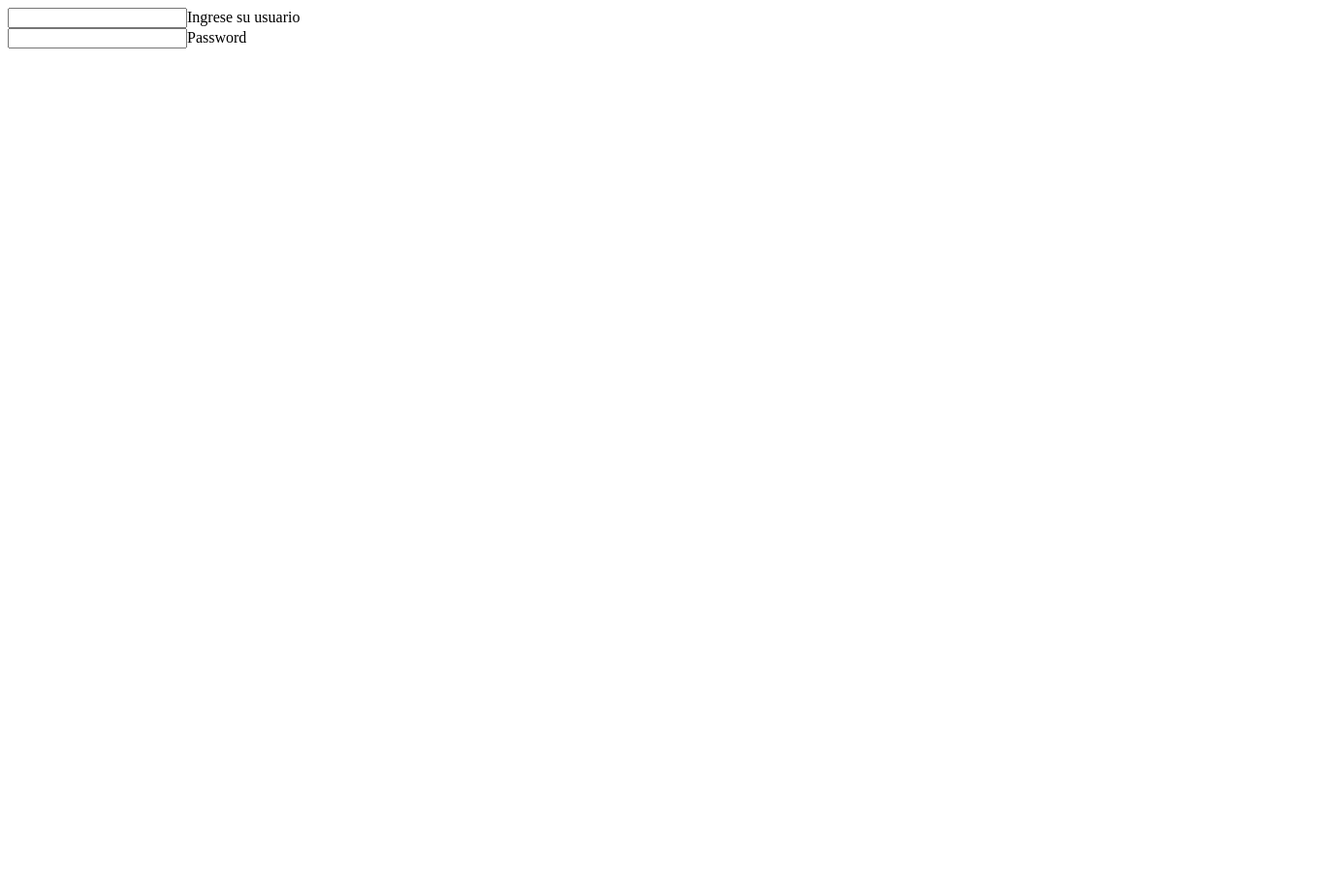
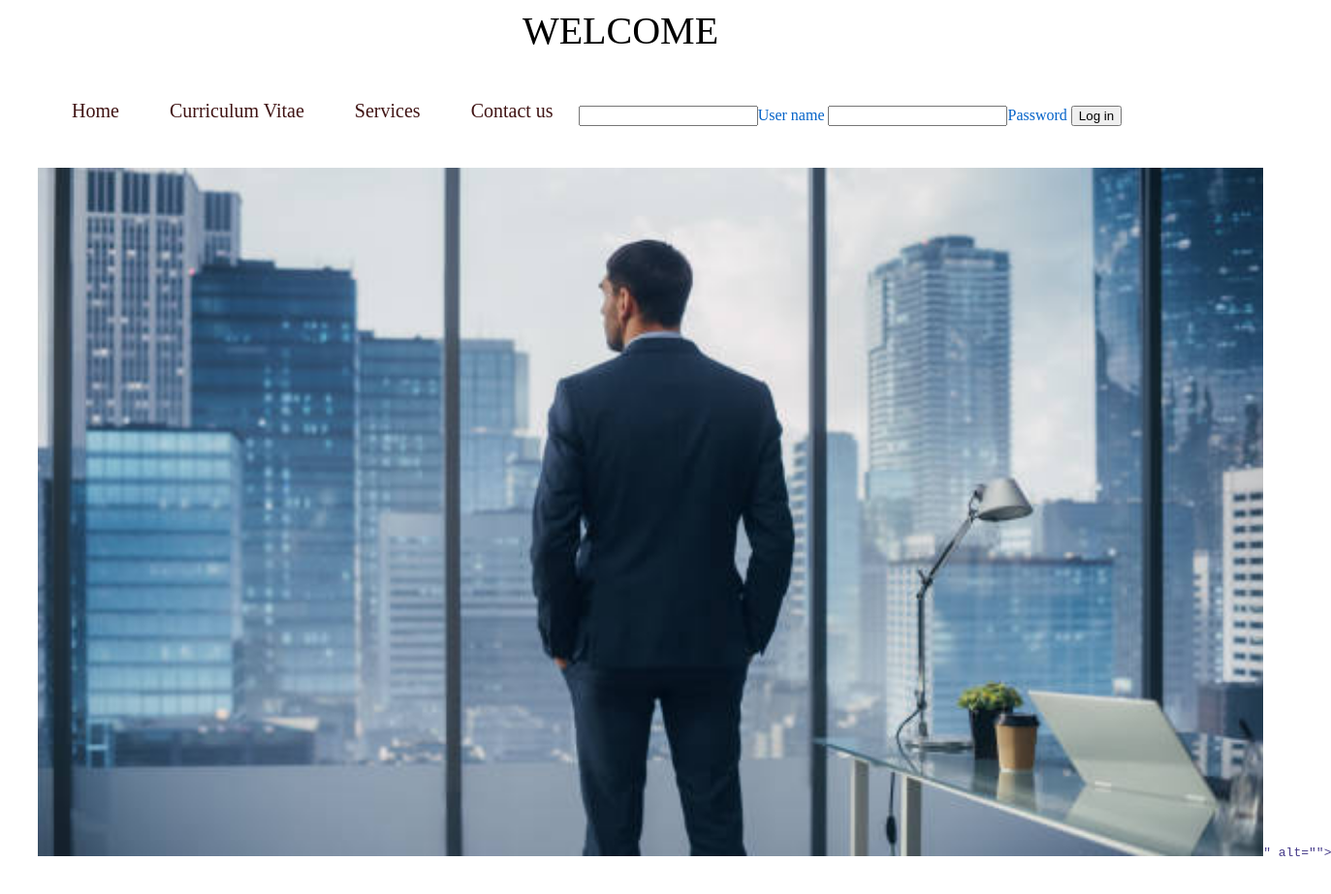
Before and after one commit to Programazion/profile, a plain HTML site: page home.html in a window 1280 px wide. Shown: the whole page at 97% size, 1373 px wide, since content can reach past the window. Before the commit the page ends 800 px from the top, so only its background shows below. Drawn offline with Linux system fonts and the light colour scheme; a web font is replaced by a local one.

Commit message:
Iniciando Proyecto HTMl and CSS

```diff
--- a/home.html
+++ b/home.html
@@ -5,13 +5,35 @@
     <meta http-equiv="X-UA-Compatible" content="IE=edge">
     <meta name="viewport" content="width=device-width, initial-scale=1.0">
     <title>Home</title>
+    <link rel="stylesheet" href="styles.css">
 </head>
-<body>
+<header>
+<center id="center">WELCOME</center>
+</header>
+<br>
+<br>
+<body style="color: darkslateblue;">
+    <nav id="menu">
 
-    <form action="input">
-        <input type="text">Ingrese su usuario</input><br>
-        <input type="text">Password</input>
+        <ul>
+            <li> <a href="#">Home</a></li>
+            <li> <a href="index.html">Curriculum Vitae</a></li>
+            <li> <a href="servicios.html">Services</a></li>
+            <li> <a href="#">Contact us</a></li>
+            <br>
+            <form action="input">
+            <input type="text">User name</input>       <input type="text">Password</input>  <button type="submit">Log in</button>
+
+            </form>
+        </ul>
+    </nav>
+
+    <pre>
+
+
+    <img width="100%"src="src.jpg" alt="servicios">" alt="">
 
     </form>
+</pre>
 </body>
 </html>
--- /dev/null
+++ b/styles.css
@@ -0,0 +1,30 @@
+@import url('https://fonts.googleapis.com/css2?family=Calistoga&display=swap');
+
+#menu ul{
+    list-style: none;
+    margin: 0;
+    padding: o;
+
+}
+#menu ul li{
+    float: left;
+
+}
+#menu a{
+    color: rgb(64, 20, 20);
+    text-decoration: none;
+    display: block;
+    padding: 12px 26px;
+    font-family: calistoga;
+    font-size: 20px;
+
+}
+
+#center{
+    color: black;
+    font-family: calistoga;
+    font-size: 40px;
+}
+nav{
+    color: rgb(4, 99, 201);
+}
```
Also changed, not shown: index.html (+19 -1 lines), servicios.html (added, +33 -0 lines), src.jpg (added).
